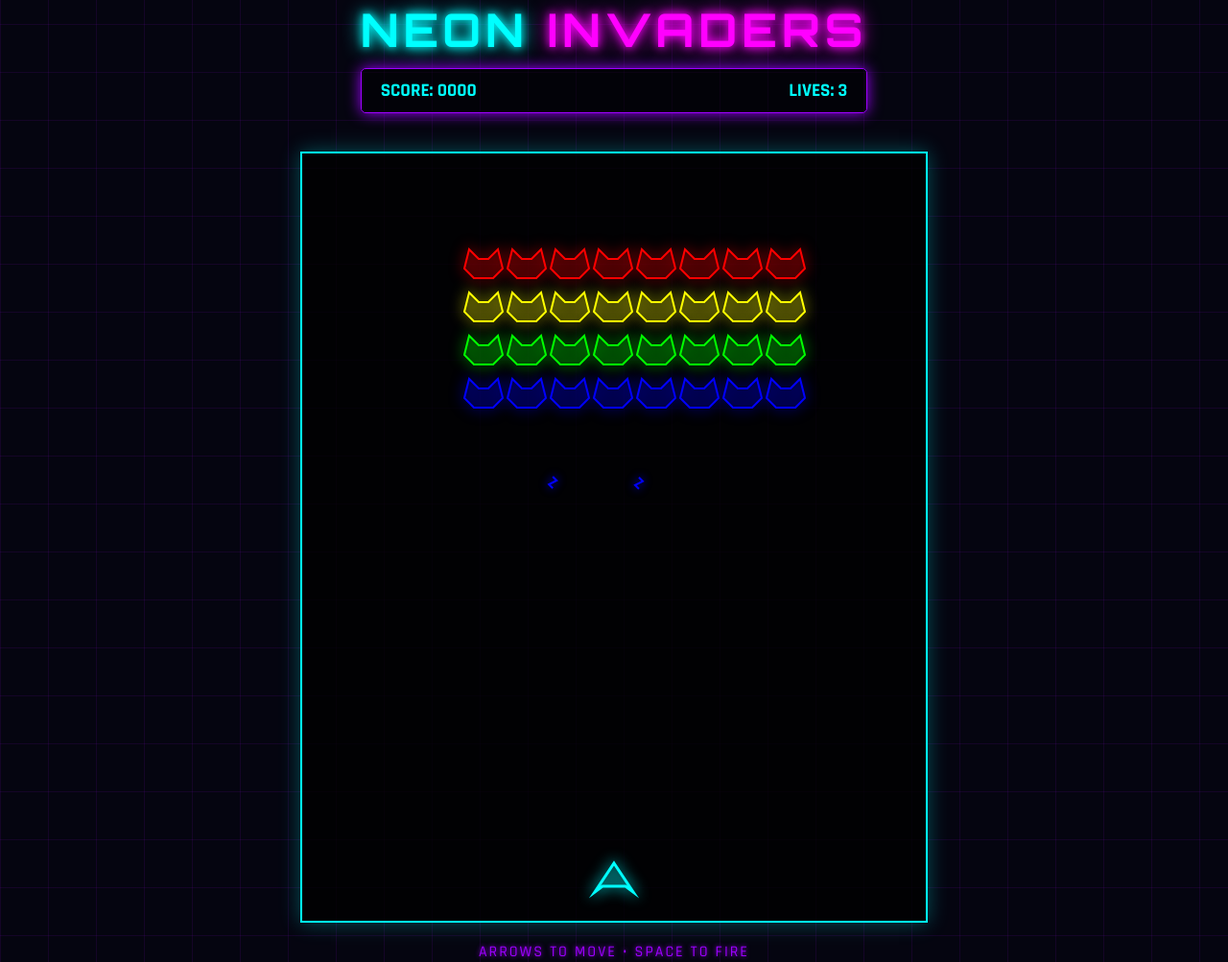
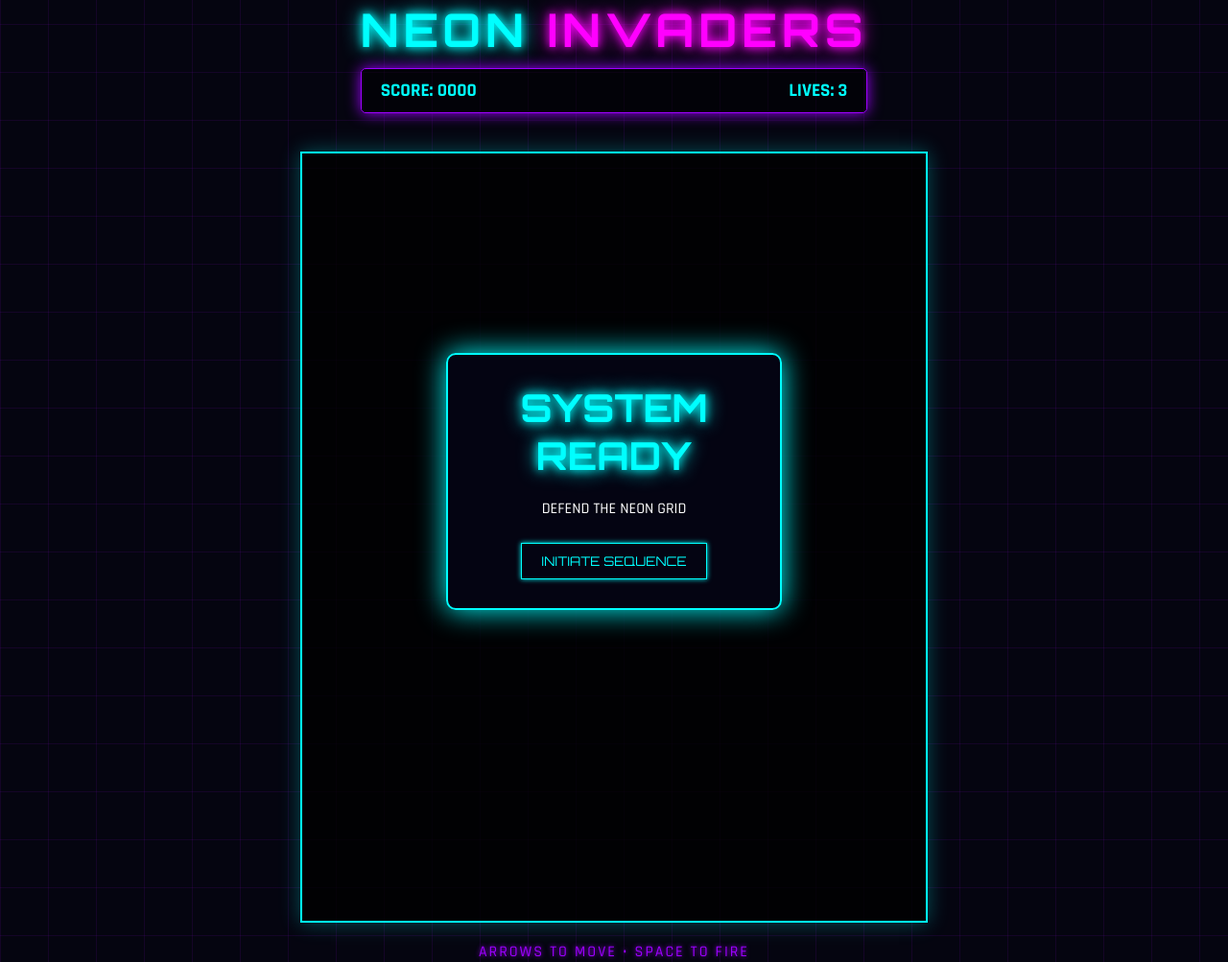
Before and after one commit to mlabsnz2022/neon-invaders, a plain HTML site: page index.html in a window 1280 px wide. Shown: the whole page at 96% size. Drawn offline with Linux system fonts and the light colour scheme.

Commit message:
Implement Intro Screen, fix restart logic, and ensure robust game loop state

```diff
--- a/game.js
+++ b/game.js
@@ -475,8 +475,10 @@ class Player {
 const scoreElement = document.getElementById('score-val');
 const livesElement = document.getElementById('lives-val');
 const gameOverOverlay = document.getElementById('game-over-overlay');
+const introOverlay = document.getElementById('intro-overlay');
 const finalScoreElement = document.getElementById('final-score');
 const restartBtn = document.getElementById('restart-btn');
+const startBtn = document.getElementById('start-btn');
 
 // Game State
 let timeScale = 1.0;
@@ -488,6 +490,7 @@ let levelText = "";
 let levelTextTimer = 0;
 let colorCycleIdx = 0;
 let isPausedForLevel = false;
+let isInMenu = true;
 
 let enemyDirection = 1;
 let enemyMoveTimer = 0;
@@ -558,21 +561,60 @@ function startLevel(level) {
     }, 3000);
 }
 
+function showIntro() {
+    isInMenu = true;
+    introOverlay.style.display = 'block'; // Ensure visible using direct style if needed, or class
+    introOverlay.classList.remove('hidden');
+    gameOverOverlay.classList.remove('visible');
+    gameOverOverlay.classList.add('hidden');
+
+    // Clear game state visuals behind menu
+    ctx.clearRect(0, 0, CANVAS_WIDTH, CANVAS_HEIGHT);
+    enemies = [];
+    bullets = [];
+    bombs = [];
+    particles = [];
+    if (saucer) {
+        saucer.active = false;
+        saucer = null;
+    }
+    AudioEngine.stopSaucerSiren();
+}
+
 function resetGame() {
+    isInMenu = false;
     score = 0;
     lives = 3;
     isGameOver = false;
     currentLevel = 1;
+    timeScale = 1.0;
+
+    introOverlay.style.display = 'none'; // Force hide
+    introOverlay.classList.add('hidden');
+    gameOverOverlay.classList.remove('visible');
+    gameOverOverlay.classList.add('hidden');
+
     player.reset();
     bullets = [];
     bombs = [];
+    particles = [];
     saucer = null;
     saucerTimer = (15 + Math.random() * 15) * 60;
+
+    AudioEngine.stopSaucerSiren();
+    AudioEngine.init();
+    if (AudioEngine.ctx && AudioEngine.ctx.state === 'suspended') {
+        AudioEngine.ctx.resume();
+    }
+
+    scoreElement.textContent = "0000";
+    livesElement.textContent = "3";
+
     startLevel(1);
-    requestAnimationFrame(gameLoop);
 }
 
-restartBtn.addEventListener('click', resetGame);
+startBtn.addEventListener('click', resetGame);
+restartBtn.addEventListener('click', showIntro); // Return to main menu
 
 function updateScore(points) {
     score += points;
@@ -744,24 +786,29 @@ function updateEnemies() {
 }
 
 function gameLoop() {
-    if (isGameOver) return;
+    if (isInMenu) {
+        requestAnimationFrame(gameLoop);
+        return;
+    }
 
     ctx.clearRect(0, 0, CANVAS_WIDTH, CANVAS_HEIGHT);
 
-    player.update();
-    updateEnemies();
-    checkCollisions();
+    if (!isGameOver) {
+        player.update();
+        updateEnemies();
+        checkCollisions();
+    }
 
     // Update & draw bullets
     for (let i = bullets.length - 1; i >= 0; i--) {
-        bullets[i].update();
+        if (!isGameOver) bullets[i].update();
         if (bullets[i].y < -20) bullets.splice(i, 1);
         else bullets[i].draw();
     }
 
     // Update & draw bombs
     for (let i = bombs.length - 1; i >= 0; i--) {
-        bombs[i].update();
+        if (!isGameOver) bombs[i].update();
         if (bombs[i].y > CANVAS_HEIGHT + 20) bombs.splice(i, 1);
         else bombs[i].draw();
     }
@@ -771,7 +818,7 @@ function gameLoop() {
 
     // Update & draw Saucer
     if (saucer && saucer.active) {
-        saucer.update();
+        if (!isGameOver) saucer.update();
         saucer.draw();
         if (!saucer.active) {
             AudioEngine.stopSaucerSiren();
@@ -813,5 +860,6 @@ function gameLoop() {
     requestAnimationFrame(gameLoop);
 }
 
-// Start game
-resetGame();
+// Start with intro
+showIntro();
+requestAnimationFrame(gameLoop);
--- a/index.html
+++ b/index.html
@@ -26,6 +26,14 @@
 
         <canvas id="gameCanvas"></canvas>
 
+        <div id="intro-overlay">
+            <div class="overlay-content">
+                <h2 class="neon-text-blue">SYSTEM READY</h2>
+                <p>DEFEND THE NEON GRID</p>
+                <button id="start-btn">INITIATE SEQUENCE</button>
+            </div>
+        </div>
+
         <div id="game-over-overlay" class="hidden">
             <div class="overlay-content">
                 <h2 class="neon-text-pink">GAME OVER</h2>
--- a/styles.css
+++ b/styles.css
@@ -117,6 +117,22 @@ footer {
     display: none;
 }
 
+#intro-overlay {
+    position: absolute;
+    top: 50%;
+    left: 50%;
+    transform: translate(-50%, -50%);
+    width: 350px;
+    background: rgba(5, 5, 20, 0.95);
+    border: 2px solid var(--neon-blue);
+    box-shadow: 0 0 30px var(--neon-blue);
+    border-radius: 10px;
+    padding: 30px;
+    text-align: center;
+    backdrop-filter: blur(10px);
+    z-index: 100;
+}
+
 #game-over-overlay.visible {
     display: block;
     animation: flicker 0.5s infinite alternate;
@@ -133,7 +149,13 @@ footer {
     text-shadow: 0 0 10px var(--neon-pink), 0 0 20px var(--neon-pink);
 }
 
-#restart-btn {
+.neon-text-blue {
+    color: var(--neon-blue);
+    text-shadow: 0 0 10px var(--neon-blue), 0 0 20px var(--neon-blue);
+}
+
+#restart-btn,
+#start-btn {
     margin-top: 25px;
     background: transparent;
     border: 1px solid var(--neon-blue);
@@ -146,7 +168,8 @@ footer {
     box-shadow: 0 0 5px var(--neon-blue);
 }
 
-#restart-btn:hover {
+#restart-btn:hover,
+#start-btn:hover {
     background: var(--neon-blue);
     color: var(--dark-bg);
     box-shadow: 0 0 20px var(--neon-blue);
```
